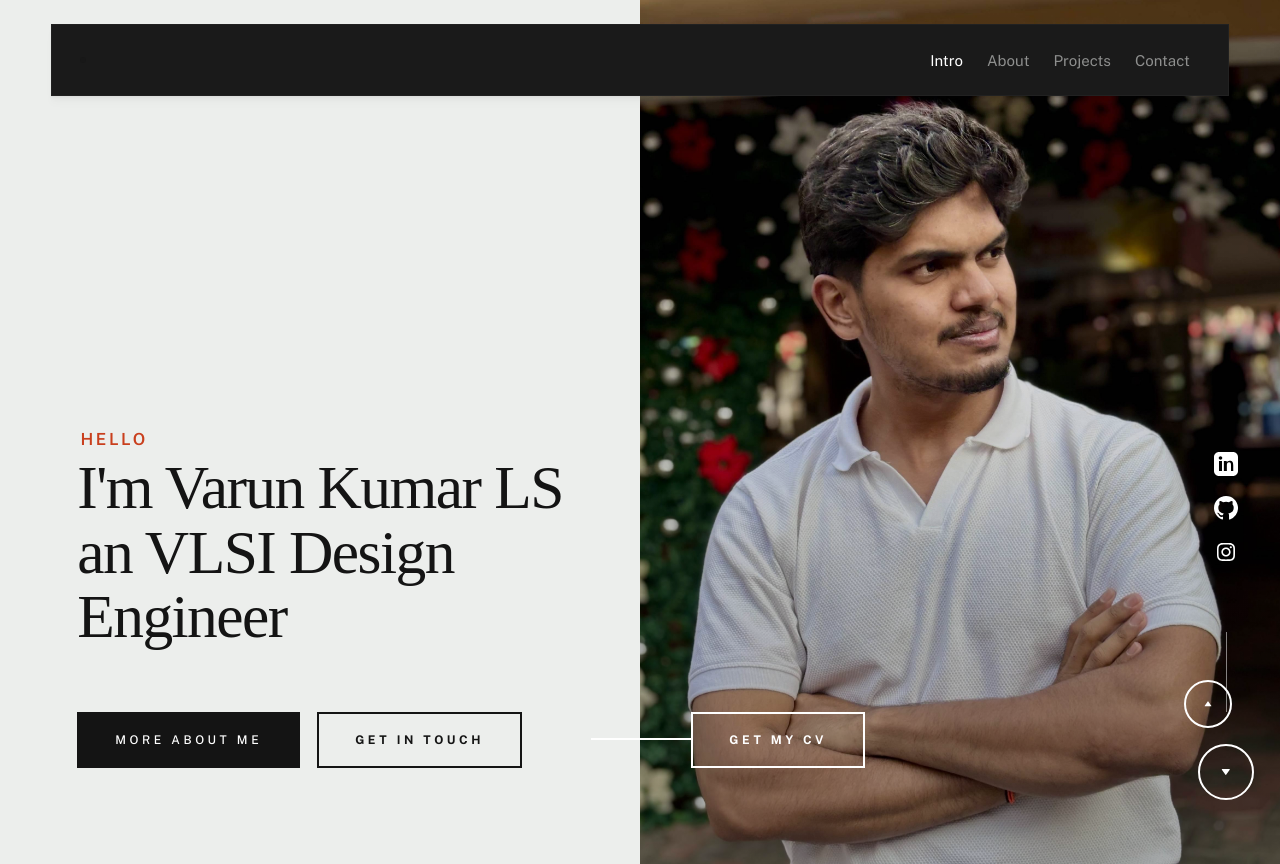
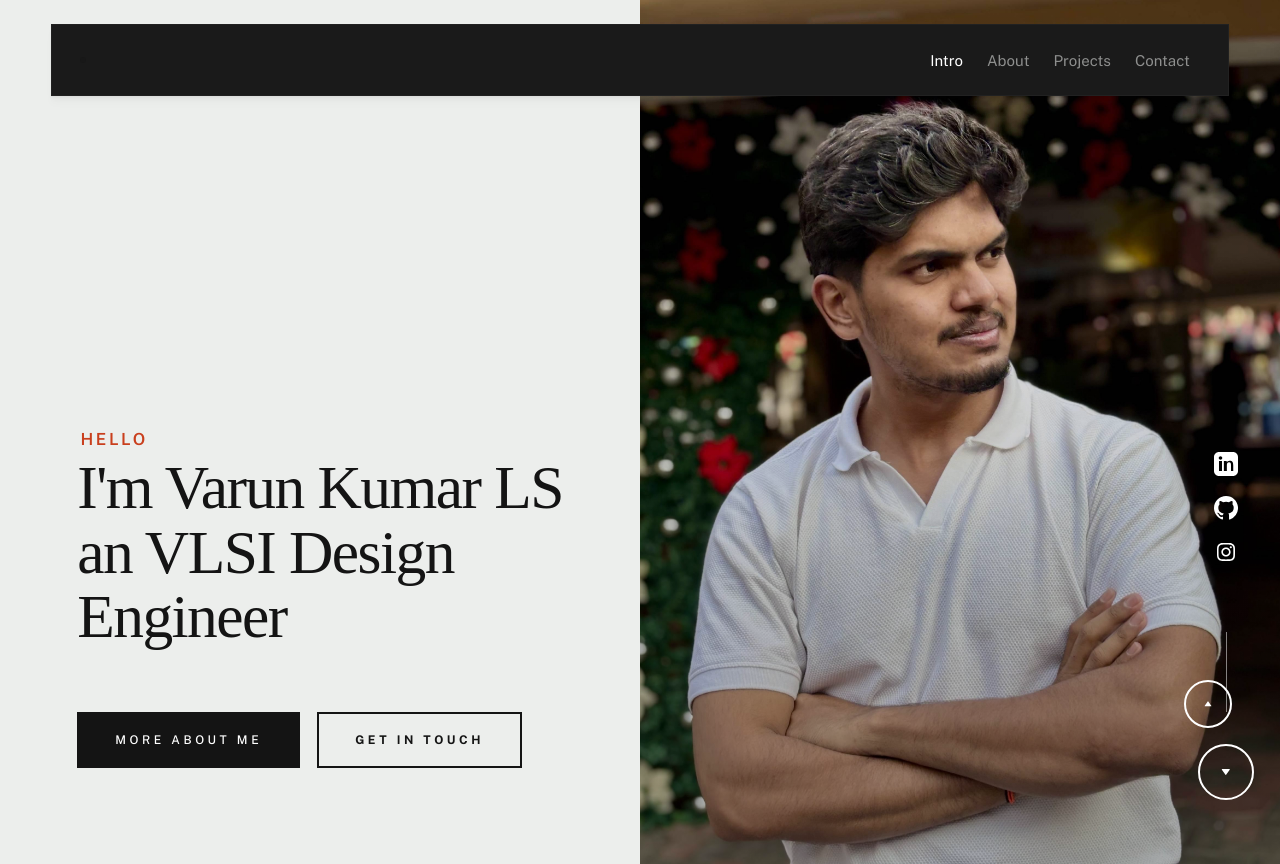
Before and after one commit to VarunLS73/portfolio, a plain HTML site: page index.html in a window 1280 px wide. Shown: the top 864 px of the page. Drawn offline with nearby package versions, Linux system fonts and the light colour scheme; a web font is replaced by a local one.

Commit message:
index.html

```diff
--- a/index.html
+++ b/index.html
@@ -155,7 +155,7 @@
             </div> <!-- s-intro__content-media -->
 
             <div class="s-intro__btn-download">
-                <a class="btn btn--stroke" href="#0">Get My CV</a>
+<!--                 <a class="btn btn--stroke" href="#0">Get My CV</a>  -->
             </div> <!-- end s-intro__btn-download -->
 
             <div class="s-intro__scroll-down">
```
